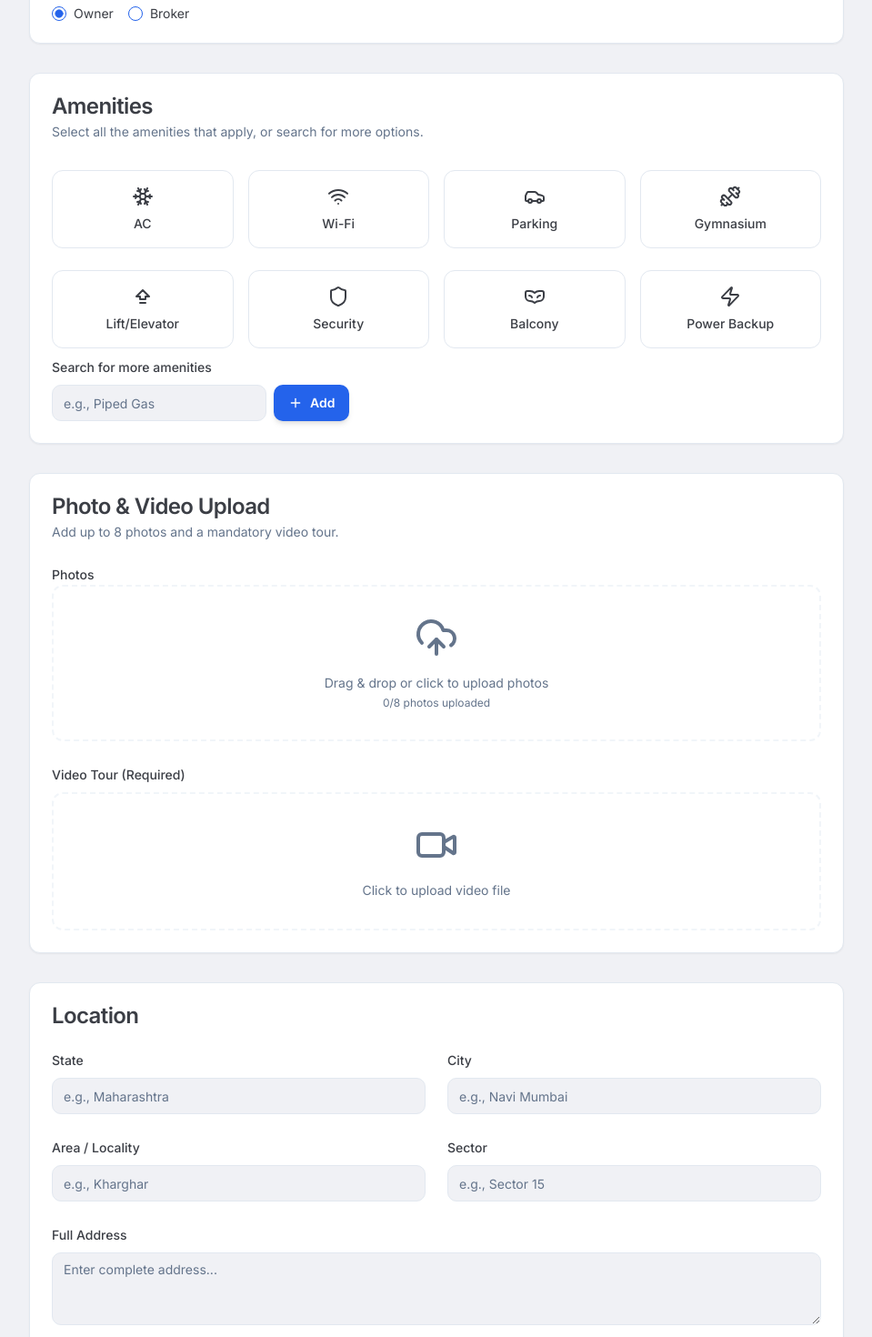
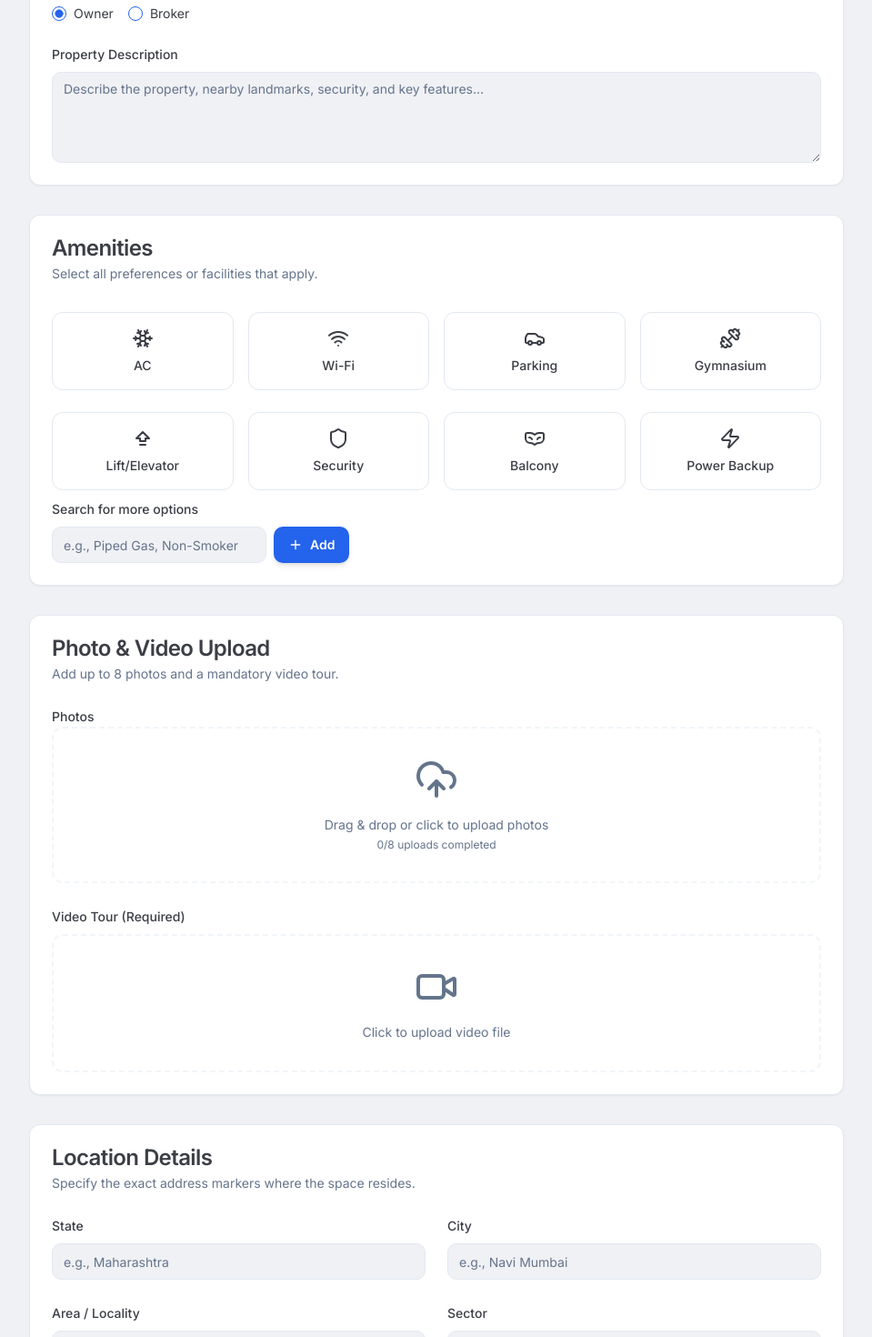
Before and after one commit to rudra629/SetMyStay-Frontend, a Next.js app: page /list-property in a window 1280 px wide. Shown: the part 500-1970 px from the top of the page at 91% size, without its empty margins (160-1119 px from the left). Built offline with nearby package versions, Linux system fonts and the light colour scheme.

Commit message:
Updated Roommate Section

```diff
--- a/src/components/sections/list-property-section.tsx
+++ b/src/components/sections/list-property-section.tsx
@@ -10,7 +10,7 @@ import { Textarea } from '@/components/ui/textarea';
 import { Select, SelectContent, SelectItem, SelectTrigger, SelectValue } from '@/components/ui/select';
 import { Card, CardContent, CardHeader, CardTitle, CardDescription } from '@/components/ui/card';
 import { Form, FormControl, FormField, FormItem, FormLabel, FormMessage } from '@/components/ui/form';
-import { UploadCloud, Image as ImageIcon, X, ShieldCheck, Video, Plus, FileText, FileUp, Wifi, Car, Dumbbell, Utensils, Tv, Snowflake, Wind, Droplets, Zap, Users, Shield, VenetianMask, User, BedDouble, Building, Leaf, PawPrint, Sparkles, ArrowBigUpDash, Briefcase } from 'lucide-react';
+import { UploadCloud, X, ShieldCheck, Video, Plus, FileText, FileUp, Wifi, Car, Dumbbell, Utensils, Tv, Snowflake, Wind, Droplets, Zap, Shield, VenetianMask, User, Leaf, PawPrint, Sparkles, ArrowBigUpDash, Briefcase } from 'lucide-react';
 import { Checkbox } from '@/components/ui/checkbox';
 import { RadioGroup, RadioGroupItem } from '@/components/ui/radio-group';
 import Image from 'next/image';
@@ -20,7 +20,7 @@ import { allIndianCities, indianCitiesByState } from '@/lib/cities';
 import { indianAreas } from '@/lib/areas';
 import { Badge } from '@/components/ui/badge';
 import { ScrollArea } from '@/components/ui/scroll-area';
-import { Alert, AlertDescription, AlertTitle } from "@/components/ui/alert"
+import { Alert, AlertDescription, AlertTitle } from "@/components/ui/alert";
 import { useToast } from '@/hooks/use-toast';
 
 const amenitiesList = [
@@ -48,7 +48,6 @@ const amenityIcons: { [key: string]: React.ElementType } = {
   'AC': Snowflake, 'Wi-Fi': Wifi, 'Parking': Car, 'Gymnasium': Dumbbell, 'Lift/Elevator': ArrowBigUpDash, 'Security': Shield, 'Balcony': VenetianMask, 'Power Backup': Zap, 'In-house Mess': Utensils, 'Washing Machine (Private/Common)': Droplets, 'Housekeeping': Droplets, 'Garden': Wind, 'TV': Tv, 'Refrigerator': Snowflake, 'Attached Bathroom': User, 'Reserved Parking': Car, 'Lift': ArrowBigUpDash, 'Gated Security': Shield, 'Non-Smoker': User, 'Vegetarian': Leaf, 'Pet-Friendly': PawPrint, 'Clean': Sparkles
 };
 
-// 👇 UPDATED: Changed keys to uppercase to match Django
 const topAmenitiesByPropertyType: { [key: string]: string[] } = {
   'RENTAL': ['AC', 'Wi-Fi', 'Parking', 'Gymnasium', 'Lift/Elevator', 'Security', 'Balcony', 'Power Backup'],
   'PG': ['AC', 'Wi-Fi', 'In-house Mess', 'Washing Machine (Private/Common)', 'Lift/Elevator', 'Security', 'Power Backup', 'Refrigerator'],
@@ -62,13 +61,7 @@ const fileSchema = z
   .refine((files) => files?.length === 1, "File is required.")
   .refine((files) => ACCEPTED_IMAGE_TYPES.includes(files?.[0]?.type), ".jpg, .jpeg, .png and .pdf files are accepted.");
 
-const videoFileSchema = z
-  .any()
-  .refine((files) => files?.length === 1, "Video tour is required.")
-  .refine((files) => files?.[0]?.type.startsWith("video/"), "Please upload a valid video file.");
-
 const formSchema = z.object({
-  // 👇 UPDATED: Changed enum to exact Django keys
   propertyType: z.enum(['RENTAL', 'PG', 'ROOMMATE']),
   title: z.string().min(5, 'Title must be at least 5 characters'),
   rent: z.coerce.number().min(1000, 'Rent must be at least 1000'),
@@ -77,7 +70,7 @@ const formSchema = z.object({
   city: z.string().min(1, 'City is required'),
   locality: z.string().min(1, 'Area / Locality is required'),
   sector: z.string().optional(),
-  address: z.string().min(10, 'Full address is required'),
+  address: z.string().optional(),
   ownerName: z.string().min(2, 'Name is required'),
   phonePrimary: z.string().refine((val) => /^\d{10}$/.test(val), {
     message: "Primary phone number must be 10 digits.",
@@ -91,12 +84,30 @@ const formSchema = z.object({
   aadhaarCard: fileSchema,
   electricityBill: fileSchema.optional(),
   noc: z.any().optional(),
-  videoFile: videoFileSchema,
+  videoFile: z.any().optional(),
   vendorNumber: z.string().optional(),
   gender: z.string().optional(),
   roommateStatus: z.enum(['hasProperty', 'needsProperty']).optional(),
 }).superRefine((data, ctx) => {
-    // 👇 UPDATED: Checked against uppercase
+    const isNeedsProperty = data.propertyType === 'ROOMMATE' && data.roommateStatus === 'needsProperty';
+
+    if (!isNeedsProperty) {
+        if (!data.address || data.address.length < 10) {
+            ctx.addIssue({
+                code: z.ZodIssueCode.custom,
+                message: 'Full address is required.',
+                path: ['address'],
+            });
+        }
+        if (!data.videoFile || data.videoFile.length === 0) {
+            ctx.addIssue({
+                code: z.ZodIssueCode.custom,
+                message: 'Video tour is required.',
+                path: ['videoFile'],
+            });
+        }
+    }
+
     if (data.propertyType === 'RENTAL' && !data.brokerStatus) {
         ctx.addIssue({
             code: z.ZodIssueCode.custom,
@@ -124,7 +135,7 @@ const formSchema = z.object({
         if (!data.roommateStatus) {
             ctx.addIssue({
                 code: z.ZodIssueCode.custom,
-                message: 'Please specify if you have a property.',
+                message: 'Please select what you are looking for.',
                 path: ['roommateStatus'],
             });
         }
@@ -200,7 +211,7 @@ export function ListPropertySection({ onSubmit }: ListPropertySectionProps) {
   const form = useForm<FormValues>({
     resolver: zodResolver(formSchema),
     defaultValues: {
-      propertyType: 'RENTAL', // 👇 UPDATED: Changed to RENTAL
+      propertyType: 'RENTAL',
       brokerStatus: 'Without Broker',
       rent: 15000,
       area: 1200,
@@ -214,6 +225,7 @@ export function ListPropertySection({ onSubmit }: ListPropertySectionProps) {
       locality: '',
       sector: '',
       roommateStatus: undefined,
+      description: '',
     },
   });
 
@@ -236,7 +248,6 @@ export function ListPropertySection({ onSubmit }: ListPropertySectionProps) {
   }, [cityValue, form]);
 
   useEffect(() => {
-    // 👇 UPDATED
     if (propertyType !== 'ROOMMATE') {
         form.setValue('roommateStatus', undefined);
     }
@@ -252,17 +263,14 @@ const handleFormSubmit: SubmitHandler<FormValues> = (data) => {
     if (mediaFiles.length === 0) {
         toast({
             title: "Photos Required",
-            description: "Please upload at least one photo of your property.",
+            description: data.propertyType === 'ROOMMATE' && data.roommateStatus === 'needsProperty' ? "Please upload at least one profile photo." : "Please upload at least one photo of your property.",
             variant: "destructive",
         });
         return;
     }
 
-    // ---------------------------------------------------------
-    // THE TRANSLATION LAYER: React (CamelCase) -> Django (Snake_case)
-    // ---------------------------------------------------------
     const finalData: any = {
-        property_type: data.propertyType, // 👈 Fixed!
+        property_type: data.propertyType,
         title: data.title,
         rent: data.rent,
         area: data.area,
@@ -270,29 +278,21 @@ const handleFormSubmit: SubmitHandler<FormValues> = (data) => {
         city: data.city,
         locality: data.locality,
         sector: data.sector || '',
-        address: data.address,
+        address: data.address || '',
         owner_name: data.ownerName,
         phone_primary: data.phonePrimary,
         phone_secondary: data.phoneSecondary || '',
         description: data.description || '',
         vendor_number: data.vendorNumber || '',
-
-        // Convert array to string for FormData (if needed by your Django setup)
         amenities: JSON.stringify(data.amenities || []),
-
-        // Rental Specific Mapping
         is_broker: data.brokerStatus === 'With Broker',
-
-        // Roommate Specific Mapping 👈 Fixed!
         gender_preference: data.gender || '',
         sharing_status: data.roommateStatus === 'hasProperty' ? 'Living in' : (data.roommateStatus === 'needsProperty' ? 'Moving soon' : ''),
-
-        // Files
         images: mediaFiles,
-        video_file: data.videoFile?.[0], // Ensure backend expects 'video_file'
+        video_file: data.videoFile?.[0] || null,
         aadhaar_card: data.aadhaarCard?.[0],
-        electricity_bill: data.electricityBill?.[0],
-        noc: data.noc?.[0],
+        electricity_bill: data.electricityBill?.[0] || null,
+        noc: data.noc?.[0] || null,
     };
 
     onSubmit(finalData);
@@ -351,7 +351,6 @@ const handleFormSubmit: SubmitHandler<FormValues> = (data) => {
                     <Select onValueChange={field.onChange} defaultValue={field.value}>
                       <FormControl><SelectTrigger><SelectValue /></SelectTrigger></FormControl>
                       <SelectContent>
-                        {/* 👇 UPDATED: Changed values to uppercase */}
                         <SelectItem value="RENTAL">Rental (BHK/House)</SelectItem>
                         <SelectItem value="PG">PG / Co-living</SelectItem>
                         <SelectItem value="ROOMMATE">Looking for Roommate</SelectItem>
@@ -363,7 +362,7 @@ const handleFormSubmit: SubmitHandler<FormValues> = (data) => {
                 {propertyType === 'ROOMMATE' && (
                     <FormField control={form.control} name="roommateStatus" render={({ field }) => (
                         <FormItem className="space-y-3">
-                            <FormLabel>Do you have a property to share?</FormLabel>
+                            <FormLabel>What are you looking for?</FormLabel>
                             <FormControl>
                                 <RadioGroup
                                     onValueChange={field.onChange}
@@ -372,11 +371,11 @@ const handleFormSubmit: SubmitHandler<FormValues> = (data) => {
                                 >
                                     <FormItem className="flex items-center space-x-2 space-y-0">
                                         <FormControl><RadioGroupItem value="hasProperty" /></FormControl>
-                                        <FormLabel className="font-normal">Yes, living in property</FormLabel>
+                                        <FormLabel className="font-normal">Roommate (I have a place)</FormLabel>
                                     </FormItem>
                                     <FormItem className="flex items-center space-x-2 space-y-0">
                                         <FormControl><RadioGroupItem value="needsProperty" /></FormControl>
-                                        <FormLabel className="font-normal">Going with a month</FormLabel>
+                                        <FormLabel className="font-normal">A property (I need a place)</FormLabel>
                                     </FormItem>
                                 </RadioGroup>
                             </FormControl>
@@ -386,10 +385,14 @@ const handleFormSubmit: SubmitHandler<FormValues> = (data) => {
                 )}
 
                 <FormField control={form.control} name="title" render={({ field }) => (
-                  <FormItem><FormLabel>Property Title / Your Tagline</FormLabel><FormControl><Input placeholder="e.g., Spacious 2BHK Apartment" {...field} /></FormControl><FormMessage /></FormItem>
+                  <FormItem>
+                    <FormLabel>{propertyType === 'ROOMMATE' && roommateStatus === 'needsProperty' ? 'Profile Title / Tagline' : 'Property Title / Your Tagline'}</FormLabel>
+                    <FormControl><Input placeholder={propertyType === 'ROOMMATE' && roommateStatus === 'needsProperty' ? "e.g., Working professional looking for clean flatmates" : "e.g., Spacious 2BHK Apartment"} {...field} /></FormControl>
+                    <FormMessage />
+                  </FormItem>
                 )}/>
                 <FormField control={form.control} name="rent" render={({ field }) => (
-                  <FormItem><FormLabel>Monthly Rent / Budget (₹)</FormLabel><FormControl><Input type="number" placeholder="25000" {...field} /></FormControl><FormMessage /></FormItem>
+                  <FormItem><FormLabel>{propertyType === 'ROOMMATE' && roommateStatus === 'needsProperty' ? 'Target Budget (₹)' : 'Monthly Rent (₹)'}</FormLabel><FormControl><Input type="number" placeholder="15000" {...field} /></FormControl><FormMessage /></FormItem>
                 )}/>
                 <FormField control={form.control} name="area" render={({ field }) => (
                   <FormItem><FormLabel>Area (sq ft)</FormLabel><FormControl><Input type="number" placeholder="1200" {...field} /></FormControl><FormMessage /></FormItem>
@@ -436,13 +439,31 @@ const handleFormSubmit: SubmitHandler<FormValues> = (data) => {
                     </FormItem>
                   )}/>
                 )}
+
+                <div className="md:col-span-2">
+                    <FormField control={form.control} name="description" render={({ field }) => (
+                        <FormItem>
+                            <FormLabel>{propertyType === 'ROOMMATE' && roommateStatus === 'needsProperty' ? 'About You' : 'Property Description'}</FormLabel>
+                            <FormControl>
+                                <Textarea
+                                    placeholder={propertyType === 'ROOMMATE' && roommateStatus === 'needsProperty'
+                                        ? "Tell potential flatmates a bit about yourself, your habits, food choices, routine..."
+                                        : "Describe the property, nearby landmarks, security, and key features..."}
+                                    className="min-h-[100px]"
+                                    {...field}
+                                />
+                            </FormControl>
+                            <FormMessage />
+                        </FormItem>
+                    )}/>
+                </div>
               </CardContent>
             </Card>
 
             <Card>
                 <CardHeader>
                     <CardTitle>Amenities</CardTitle>
-                    <CardDescription>Select all the amenities that apply, or search for more options.</CardDescription>
+                    <CardDescription>Select all preferences or facilities that apply.</CardDescription>
                 </CardHeader>
                 <CardContent>
                     <FormField
@@ -459,10 +480,7 @@ const handleFormSubmit: SubmitHandler<FormValues> = (data) => {
                                             control={form.control}
                                             name="amenities"
                                             render={({ field }) => (
-                                                <FormItem
-                                                    key={amenity}
-                                                    className="flex-1"
-                                                >
+                                                <FormItem key={amenity} className="flex-1">
                                                     <FormControl>
                                                         <Checkbox
                                                             checked={field.value?.includes(amenity)}
@@ -487,14 +505,14 @@ const handleFormSubmit: SubmitHandler<FormValues> = (data) => {
                                                 </FormItem>
                                             )}
                                         />
-                                      )
+                                      );
                                   })}
                                 </div>
                                 <div className="mt-6">
-                                  <FormLabel>Search for more amenities</FormLabel>
+                                  <FormLabel>Search for more options</FormLabel>
                                   <div className="flex gap-2 mt-2">
                                       <AutocompleteInput
-                                        placeholder="e.g., Piped Gas"
+                                        placeholder="e.g., Piped Gas, Non-Smoker"
                                         value={customAmenity}
                                         onChange={setCustomAmenity}
                                         suggestions={amenitiesList.filter(a => !selectedAmenities.includes(a))}
@@ -507,7 +525,7 @@ const handleFormSubmit: SubmitHandler<FormValues> = (data) => {
 
                                 {selectedAmenities.length > 0 && (
                                     <div className="mt-4 pt-4 border-t">
-                                        <h4 className="text-sm font-medium mb-2">Selected Amenities:</h4>
+                                        <h4 className="text-sm font-medium mb-2">Selected Selections:</h4>
                                         <ScrollArea className="h-40">
                                             <div className="flex flex-wrap gap-2">
                                                 {selectedAmenities.map((amenity) => (
@@ -522,7 +540,6 @@ const handleFormSubmit: SubmitHandler<FormValues> = (data) => {
                                         </ScrollArea>
                                     </div>
                                 )}
-
                                 <FormMessage />
                             </FormItem>
                         )}
@@ -532,8 +549,12 @@ const handleFormSubmit: SubmitHandler<FormValues> = (data) => {
 
             <Card>
               <CardHeader>
-                <CardTitle>Photo & Video Upload</CardTitle>
-                <CardDescription>Add up to 8 photos and a mandatory video tour.</CardDescription>
+                <CardTitle>{propertyType === 'ROOMMATE' && roommateStatus === 'needsProperty' ? "Profile Photos" : "Photo & Video Upload"}</CardTitle>
+                <CardDescription>
+                    {propertyType === 'ROOMMATE' && roommateStatus === 'needsProperty'
+                        ? "Add up to 8 photos of yourself to display on your profile canvas."
+                        : "Add up to 8 photos and a mandatory video tour."}
+                </CardDescription>
               </CardHeader>
               <CardContent>
                  <div className="mb-6">
@@ -544,7 +565,7 @@ const handleFormSubmit: SubmitHandler<FormValues> = (data) => {
                     >
                       <UploadCloud className="mx-auto h-12 w-12 text-muted-foreground"/>
                       <p className="mt-4 text-sm text-muted-foreground">Drag & drop or click to upload photos</p>
-                       <p className="text-xs text-muted-foreground mt-1">{mediaFiles.length}/8 photos uploaded</p>
+                      <p className="text-xs text-muted-foreground mt-1">{mediaFiles.length}/8 uploads completed</p>
                       <Input
                         id="media-upload"
                         type="file" multiple
@@ -568,6 +589,8 @@ const handleFormSubmit: SubmitHandler<FormValues> = (data) => {
                     )}
                 </div>
 
+                {/* Video Tour Row - Completely hidden when looking for a property */}
+                {!(propertyType === 'ROOMMATE' && roommateStatus === 'needsProperty') && (
                     <div>
                         <FormField
                             control={form.control}
@@ -598,12 +621,18 @@ const handleFormSubmit: SubmitHandler<FormValues> = (data) => {
                             )}
                         />
                     </div>
+                )}
               </CardContent>
             </Card>
 
              <Card>
               <CardHeader>
-                <CardTitle>Location</CardTitle>
+                <CardTitle>Location Details</CardTitle>
+                <CardDescription>
+                    {propertyType === 'ROOMMATE' && roommateStatus === 'needsProperty'
+                        ? "Select the details of the targeted areas where you are hunting for a room."
+                        : "Specify the exact address markers where the space resides."}
+                </CardDescription>
               </CardHeader>
               <CardContent className="grid md:grid-cols-2 gap-6">
                  <FormField control={form.control} name="state" render={({ field }) => (
@@ -660,11 +689,15 @@ const handleFormSubmit: SubmitHandler<FormValues> = (data) => {
                         <FormMessage />
                     </FormItem>
                   )}/>
+
+                  {/* Full Address Block - Hidden when checking for property profiles */}
+                  {!(propertyType === 'ROOMMATE' && roommateStatus === 'needsProperty') && (
                       <div className="md:col-span-2">
                         <FormField control={form.control} name="address" render={({ field }) => (
-                      <FormItem><FormLabel>Full Address</FormLabel><FormControl><Textarea placeholder="Enter complete address..." {...field} /></FormControl><FormMessage /></FormItem>
+                          <FormItem><FormLabel>Full Address</FormLabel><FormControl><Textarea placeholder="Enter complete flat layout registry details..." {...field} /></FormControl><FormMessage /></FormItem>
                         )}/>
                       </div>
+                  )}
               </CardContent>
             </Card>
 
@@ -714,7 +747,6 @@ const handleFormSubmit: SubmitHandler<FormValues> = (data) => {
               <CardContent className="grid md:grid-cols-2 gap-6">
                  <FileUploadField name="aadhaarCard" label="Aadhaar Card" control={form.control} required inputRef={aadhaarRef} />
 
-                 {/* 👇 UPDATED */}
                  {(propertyType === 'RENTAL' || propertyType === 'PG' || (propertyType === 'ROOMMATE' && roommateStatus === 'hasProperty')) && (
                     <FileUploadField name="electricityBill" label="Electricity Bill" control={form.control} required inputRef={electricityBillRef}/>
                  )}
@@ -726,7 +758,7 @@ const handleFormSubmit: SubmitHandler<FormValues> = (data) => {
                            <ShieldCheck className="h-4 w-4" />
                            <AlertTitle>Boost Your Listing!</AlertTitle>
                            <AlertDescription>
-                             Uploading a No Objection Certificate (NOC) is optional, but it significantly increases trust and can help boost your property's visibility.
+                             Uploading a No Objection Certificate (NOC) increases validation speed and property visibility rankings.
                            </AlertDescription>
                          </Alert>
                     </div>
```
Lines whose indentation alone changed are shown as unchanged.
